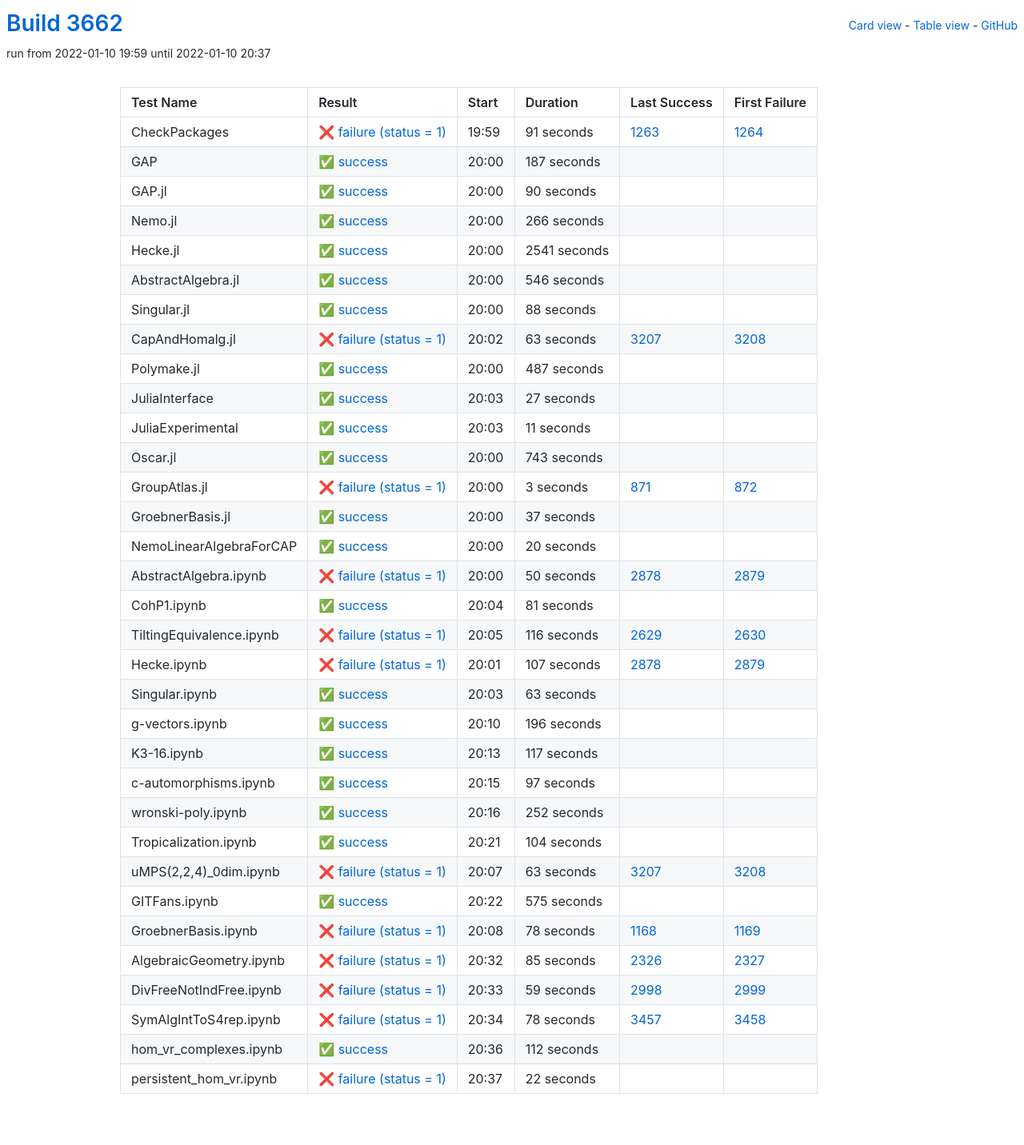
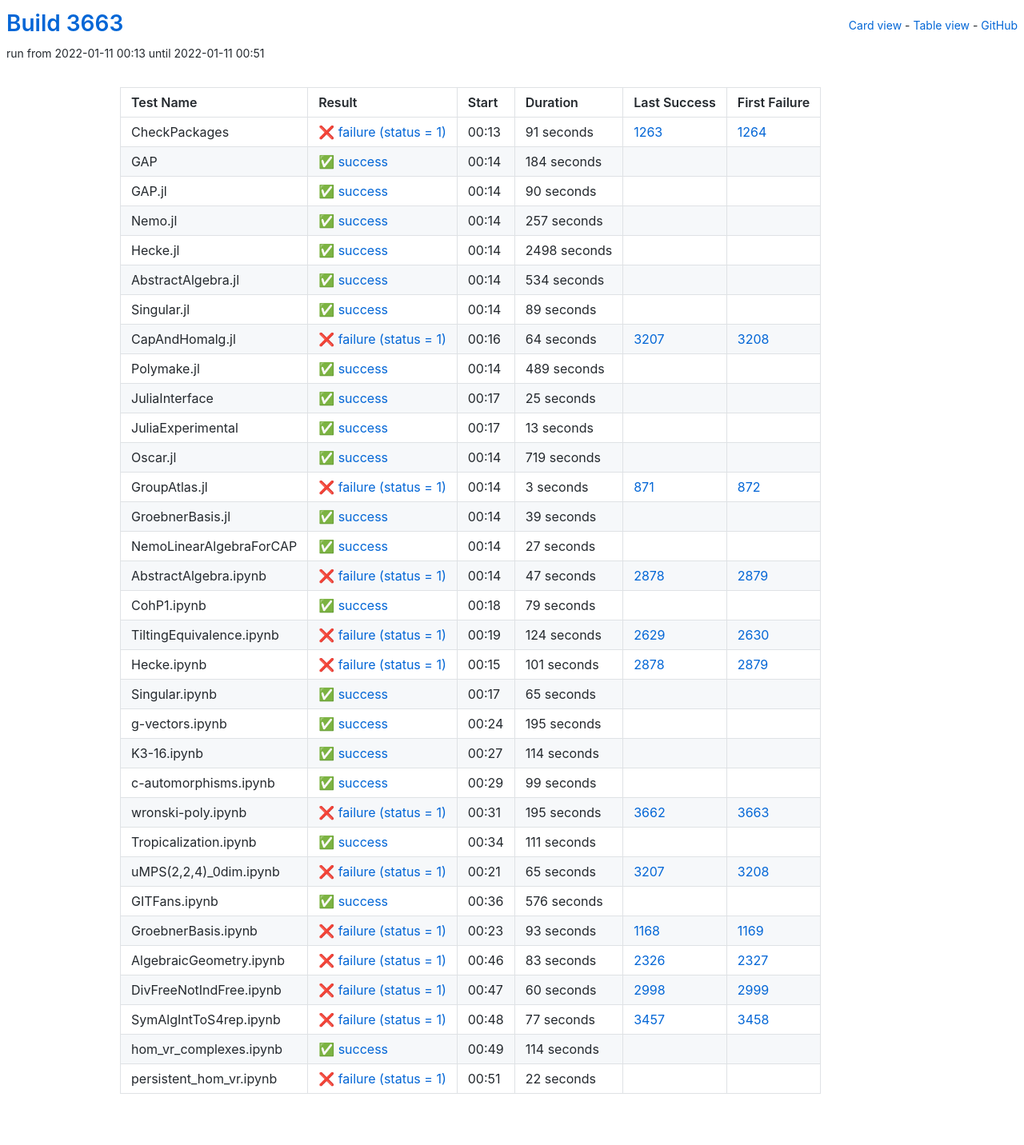
Before and after one commit to oscar-system/oscar-ci-status-stable, a Jekyll site: the page built from table.html, in a window 1280 px wide. Shown: the whole page at 80% size. Built offline with Jekyll 4.4.1, drawn with Linux system fonts in a browser that asks for light colours.

Commit message:
Build #3663

```diff
--- a/_data/ci.yml
+++ b/_data/ci.yml
@@ -1,6 +1,6 @@
 ---
-build: 3662
-build_url: https://oscarci.mathematik.uni-kl.de/job/oscar-stable/3662/
+build: 3663
+build_url: https://oscarci.mathematik.uni-kl.de/job/oscar-stable/3663/
 job: oscar-stable
 organization: oscar-system
 repo: oscar-ci-status-stable
@@ -8,8 +8,8 @@ repourl: https://github.com/oscar-system/oscar-ci-status-stable
 tests:
 - name: CheckPackages
   id: checkpackages
-  log: https://oscarci.mathematik.uni-kl.de/job/oscar-stable/3662/artifact/logs/build-3662/CheckPackages.log
-  start: 2022-01-10 19:59
+  log: https://oscarci.mathematik.uni-kl.de/job/oscar-stable/3663/artifact/logs/build-3663/CheckPackages.log
+  start: 2022-01-11 00:13
   success: false
   exitcode: 1
   status: failure
@@ -20,20 +20,20 @@ tests:
   first_failure_url: https://oscarci.mathematik.uni-kl.de/job/oscar-stable/1264/
 - name: GAP
   id: gap
-  log: https://oscarci.mathematik.uni-kl.de/job/oscar-stable/3662/artifact/logs/build-3662/GAP.log
-  start: 2022-01-10 20:00
+  log: https://oscarci.mathematik.uni-kl.de/job/oscar-stable/3663/artifact/logs/build-3663/GAP.log
+  start: 2022-01-11 00:14
   success: true
   exitcode: 0
   status: success
-  duration: 187
+  duration: 184
   last_success: false
   last_success_url:
   first_failure: false
   first_failure_url:
 - name: GAP.jl
   id: gap-jl
-  log: https://oscarci.mathematik.uni-kl.de/job/oscar-stable/3662/artifact/logs/build-3662/GAP.jl.log
-  start: 2022-01-10 20:00
+  log: https://oscarci.mathematik.uni-kl.de/job/oscar-stable/3663/artifact/logs/build-3663/GAP.jl.log
+  start: 2022-01-11 00:14
   success: true
   exitcode: 0
   status: success
@@ -44,116 +44,116 @@ tests:
   first_failure_url:
 - name: Nemo.jl
   id: nemo-jl
-  log: https://oscarci.mathematik.uni-kl.de/job/oscar-stable/3662/artifact/logs/build-3662/Nemo.jl.log
-  start: 2022-01-10 20:00
+  log: https://oscarci.mathematik.uni-kl.de/job/oscar-stable/3663/artifact/logs/build-3663/Nemo.jl.log
+  start: 2022-01-11 00:14
   success: true
   exitcode: 0
   status: success
-  duration: 266
+  duration: 257
   last_success: false
   last_success_url:
   first_failure: false
   first_failure_url:
 - name: Hecke.jl
   id: hecke-jl
-  log: https://oscarci.mathematik.uni-kl.de/job/oscar-stable/3662/artifact/logs/build-3662/Hecke.jl.log
-  start: 2022-01-10 20:00
+  log: https://oscarci.mathematik.uni-kl.de/job/oscar-stable/3663/artifact/logs/build-3663/Hecke.jl.log
+  start: 2022-01-11 00:14
   success: true
   exitcode: 0
   status: success
-  duration: 2541
+  duration: 2498
   last_success: false
   last_success_url:
   first_failure: false
   first_failure_url:
 - name: AbstractAlgebra.jl
   id: abstractalgebra-jl
-  log: https://oscarci.mathematik.uni-kl.de/job/oscar-stable/3662/artifact/logs/build-3662/AbstractAlgebra.jl.log
-  start: 2022-01-10 20:00
+  log: https://oscarci.mathematik.uni-kl.de/job/oscar-stable/3663/artifact/logs/build-3663/AbstractAlgebra.jl.log
+  start: 2022-01-11 00:14
   success: true
   exitcode: 0
   status: success
-  duration: 546
+  duration: 534
   last_success: false
   last_success_url:
   first_failure: false
   first_failure_url:
 - name: Singular.jl
   id: singular-jl
-  log: https://oscarci.mathematik.uni-kl.de/job/oscar-stable/3662/artifact/logs/build-3662/Singular.jl.log
-  start: 2022-01-10 20:00
+  log: https://oscarci.mathematik.uni-kl.de/job/oscar-stable/3663/artifact/logs/build-3663/Singular.jl.log
+  start: 2022-01-11 00:14
   success: true
   exitcode: 0
   status: success
-  duration: 88
+  duration: 89
   last_success: false
   last_success_url:
   first_failure: false
   first_failure_url:
 - name: CapAndHomalg.jl
   id: capandhomalg-jl
-  log: https://oscarci.mathematik.uni-kl.de/job/oscar-stable/3662/artifact/logs/build-3662/CapAndHomalg.jl.log
-  start: 2022-01-10 20:02
+  log: https://oscarci.mathematik.uni-kl.de/job/oscar-stable/3663/artifact/logs/build-3663/CapAndHomalg.jl.log
+  start: 2022-01-11 00:16
   success: false
   exitcode: 1
   status: failure
-  duration: 63
+  duration: 64
   last_success: 3207
   last_success_url: https://oscarci.mathematik.uni-kl.de/job/oscar-stable/3207/
   first_failure: 3208
   first_failure_url: https://oscarci.mathematik.uni-kl.de/job/oscar-stable/3208/
 - name: Polymake.jl
   id: polymake-jl
-  log: https://oscarci.mathematik.uni-kl.de/job/oscar-stable/3662/artifact/logs/build-3662/Polymake.jl.log
-  start: 2022-01-10 20:00
+  log: https://oscarci.mathematik.uni-kl.de/job/oscar-stable/3663/artifact/logs/build-3663/Polymake.jl.log
+  start: 2022-01-11 00:14
   success: true
   exitcode: 0
   status: success
-  duration: 487
+  duration: 489
   last_success: false
   last_success_url:
   first_failure: false
   first_failure_url:
 - name: JuliaInterface
   id: juliainterface
-  log: https://oscarci.mathematik.uni-kl.de/job/oscar-stable/3662/artifact/logs/build-3662/JuliaInterface.log
-  start: 2022-01-10 20:03
+  log: https://oscarci.mathematik.uni-kl.de/job/oscar-stable/3663/artifact/logs/build-3663/JuliaInterface.log
+  start: 2022-01-11 00:17
   success: true
   exitcode: 0
   status: success
-  duration: 27
+  duration: 25
   last_success: false
   last_success_url:
   first_failure: false
   first_failure_url:
 - name: JuliaExperimental
   id: juliaexperimental
-  log: https://oscarci.mathematik.uni-kl.de/job/oscar-stable/3662/artifact/logs/build-3662/JuliaExperimental.log
-  start: 2022-01-10 20:03
+  log: https://oscarci.mathematik.uni-kl.de/job/oscar-stable/3663/artifact/logs/build-3663/JuliaExperimental.log
+  start: 2022-01-11 00:17
   success: true
   exitcode: 0
   status: success
-  duration: 11
+  duration: 13
   last_success: false
   last_success_url:
   first_failure: false
   first_failure_url:
 - name: Oscar.jl
   id: oscar-jl
-  log: https://oscarci.mathematik.uni-kl.de/job/oscar-stable/3662/artifact/logs/build-3662/Oscar.jl.log
-  start: 2022-01-10 20:00
+  log: https://oscarci.mathematik.uni-kl.de/job/oscar-stable/3663/artifact/logs/build-3663/Oscar.jl.log
+  start: 2022-01-11 00:14
   success: true
   exitcode: 0
   status: success
-  duration: 743
+  duration: 719
   last_success: false
   last_success_url:
   first_failure: false
   first_failure_url:
 - name: GroupAtlas.jl
   id: groupatlas-jl
-  log: https://oscarci.mathematik.uni-kl.de/job/oscar-stable/3662/artifact/logs/build-3662/GroupAtlas.jl.log
-  start: 2022-01-10 20:00
+  log: https://oscarci.mathematik.uni-kl.de/job/oscar-stable/3663/artifact/logs/build-3663/GroupAtlas.jl.log
+  start: 2022-01-11 00:14
   success: false
   exitcode: 1
   status: failure
@@ -164,236 +164,236 @@ tests:
   first_failure_url: https://oscarci.mathematik.uni-kl.de/job/oscar-stable/872/
 - name: GroebnerBasis.jl
   id: groebnerbasis-jl
-  log: https://oscarci.mathematik.uni-kl.de/job/oscar-stable/3662/artifact/logs/build-3662/GroebnerBasis.jl.log
-  start: 2022-01-10 20:00
+  log: https://oscarci.mathematik.uni-kl.de/job/oscar-stable/3663/artifact/logs/build-3663/GroebnerBasis.jl.log
+  start: 2022-01-11 00:14
   success: true
   exitcode: 0
   status: success
-  duration: 37
+  duration: 39
   last_success: false
   last_success_url:
   first_failure: false
   first_failure_url:
 - name: NemoLinearAlgebraForCAP
   id: nemolinearalgebraforcap
-  log: https://oscarci.mathematik.uni-kl.de/job/oscar-stable/3662/artifact/logs/build-3662/NemoLinearAlgebraForCAP.log
-  start: 2022-01-10 20:00
+  log: https://oscarci.mathematik.uni-kl.de/job/oscar-stable/3663/artifact/logs/build-3663/NemoLinearAlgebraForCAP.log
+  start: 2022-01-11 00:14
   success: true
   exitcode: 0
   status: success
-  duration: 20
+  duration: 27
   last_success: false
   last_success_url:
   first_failure: false
   first_failure_url:
 - name: AbstractAlgebra.ipynb
   id: abstractalgebra-ipynb
-  log: https://oscarci.mathematik.uni-kl.de/job/oscar-stable/3662/artifact/logs/build-3662/AbstractAlgebra.ipynb.log
-  start: 2022-01-10 20:00
+  log: https://oscarci.mathematik.uni-kl.de/job/oscar-stable/3663/artifact/logs/build-3663/AbstractAlgebra.ipynb.log
+  start: 2022-01-11 00:14
   success: false
   exitcode: 1
   status: failure
-  duration: 50
+  duration: 47
   last_success: 2878
   last_success_url: https://oscarci.mathematik.uni-kl.de/job/oscar-stable/2878/
   first_failure: 2879
   first_failure_url: https://oscarci.mathematik.uni-kl.de/job/oscar-stable/2879/
 - name: CohP1.ipynb
   id: cohp1-ipynb
-  log: https://oscarci.mathematik.uni-kl.de/job/oscar-stable/3662/artifact/logs/build-3662/CohP1.ipynb.log
-  start: 2022-01-10 20:04
+  log: https://oscarci.mathematik.uni-kl.de/job/oscar-stable/3663/artifact/logs/build-3663/CohP1.ipynb.log
+  start: 2022-01-11 00:18
   success: true
   exitcode: 0
   status: success
-  duration: 81
+  duration: 79
   last_success: false
   last_success_url:
   first_failure: false
   first_failure_url:
 - name: TiltingEquivalence.ipynb
   id: tiltingequivalence-ipynb
-  log: https://oscarci.mathematik.uni-kl.de/job/oscar-stable/3662/artifact/logs/build-3662/TiltingEquivalence.ipynb.log
-  start: 2022-01-10 20:05
+  log: https://oscarci.mathematik.uni-kl.de/job/oscar-stable/3663/artifact/logs/build-3663/TiltingEquivalence.ipynb.log
+  start: 2022-01-11 00:19
   success: false
   exitcode: 1
   status: failure
-  duration: 116
+  duration: 124
   last_success: 2629
   last_success_url: https://oscarci.mathematik.uni-kl.de/job/oscar-stable/2629/
   first_failure: 2630
   first_failure_url: https://oscarci.mathematik.uni-kl.de/job/oscar-stable/2630/
 - name: Hecke.ipynb
   id: hecke-ipynb
-  log: https://oscarci.mathematik.uni-kl.de/job/oscar-stable/3662/artifact/logs/build-3662/Hecke.ipynb.log
-  start: 2022-01-10 20:01
+  log: https://oscarci.mathematik.uni-kl.de/job/oscar-stable/3663/artifact/logs/build-3663/Hecke.ipynb.log
+  start: 2022-01-11 00:15
   success: false
   exitcode: 1
   status: failure
-  duration: 107
+  duration: 101
   last_success: 2878
   last_success_url: https://oscarci.mathematik.uni-kl.de/job/oscar-stable/2878/
   first_failure: 2879
   first_failure_url: https://oscarci.mathematik.uni-kl.de/job/oscar-stable/2879/
 - name: Singular.ipynb
   id: singular-ipynb
-  log: https://oscarci.mathematik.uni-kl.de/job/oscar-stable/3662/artifact/logs/build-3662/Singular.ipynb.log
-  start: 2022-01-10 20:03
+  log: https://oscarci.mathematik.uni-kl.de/job/oscar-stable/3663/artifact/logs/build-3663/Singular.ipynb.log
+  start: 2022-01-11 00:17
   success: true
   exitcode: 0
   status: success
-  duration: 63
+  duration: 65
   last_success: false
   last_success_url:
   first_failure: false
   first_failure_url:
 - name: g-vectors.ipynb
   id: g-vectors-ipynb
-  log: https://oscarci.mathematik.uni-kl.de/job/oscar-stable/3662/artifact/logs/build-3662/g-vectors.ipynb.log
-  start: 2022-01-10 20:10
+  log: https://oscarci.mathematik.uni-kl.de/job/oscar-stable/3663/artifact/logs/build-3663/g-vectors.ipynb.log
+  start: 2022-01-11 00:24
   success: true
   exitcode: 0
   status: success
-  duration: 196
+  duration: 195
   last_success: false
   last_success_url:
   first_failure: false
   first_failure_url:
 - name: K3-16.ipynb
   id: k3-16-ipynb
-  log: https://oscarci.mathematik.uni-kl.de/job/oscar-stable/3662/artifact/logs/build-3662/K3-16.ipynb.log
-  start: 2022-01-10 20:13
+  log: https://oscarci.mathematik.uni-kl.de/job/oscar-stable/3663/artifact/logs/build-3663/K3-16.ipynb.log
+  start: 2022-01-11 00:27
   success: true
   exitcode: 0
   status: success
-  duration: 117
+  duration: 114
   last_success: false
   last_success_url:
   first_failure: false
   first_failure_url:
 - name: c-automorphisms.ipynb
   id: c-automorphisms-ipynb
-  log: https://oscarci.mathematik.uni-kl.de/job/oscar-stable/3662/artifact/logs/build-3662/c-automorphisms.ipynb.log
-  start: 2022-01-10 20:15
+  log: https://oscarci.mathematik.uni-kl.de/job/oscar-stable/3663/artifact/logs/build-3663/c-automorphisms.ipynb.log
+  start: 2022-01-11 00:29
   success: true
   exitcode: 0
   status: success
-  duration: 97
+  duration: 99
   last_success: false
   last_success_url:
   first_failure: false
   first_failure_url:
 - name: wronski-poly.ipynb
   id: wronski-poly-ipynb
-  log: https://oscarci.mathematik.uni-kl.de/job/oscar-stable/3662/artifact/logs/build-3662/wronski-poly.ipynb.log
-  start: 2022-01-10 20:16
+  log: https://oscarci.mathematik.uni-kl.de/job/oscar-stable/3663/artifact/logs/build-3663/wronski-poly.ipynb.log
+  start: 2022-01-11 00:31
+  success: false
+  exitcode: 1
+  status: failure
+  duration: 195
+  last_success: 3662
+  last_success_url: https://oscarci.mathematik.uni-kl.de/job/oscar-stable/3662/
+  first_failure: 3663
+  first_failure_url: https://oscarci.mathematik.uni-kl.de/job/oscar-stable/3663/
+- name: Tropicalization.ipynb
+  id: tropicalization-ipynb
+  log: https://oscarci.mathematik.uni-kl.de/job/oscar-stable/3663/artifact/logs/build-3663/Tropicalization.ipynb.log
+  start: 2022-01-11 00:34
   success: true
   exitcode: 0
   status: success
-  duration: 252
-  last_success: false
-  last_success_url:
-  first_failure: false
-  first_failure_url:
-- name: Tropicalization.ipynb
-  id: tropicalization-ipynb
-  log: https://oscarci.mathematik.uni-kl.de/job/oscar-stable/3662/artifact/logs/build-3662/Tropicalization.ipynb.log
-  start: 2022-01-10 20:21
-  success: true
-  exitcode: 0
-  status: success
-  duration: 104
+  duration: 111
   last_success: false
   last_success_url:
   first_failure: false
   first_failure_url:
 - name: uMPS(2,2,4)_0dim.ipynb
   id: umps-2-2-4-0dim-ipynb
-  log: https://oscarci.mathematik.uni-kl.de/job/oscar-stable/3662/artifact/logs/build-3662/uMPS-2-2-4-_0dim.ipynb.log
-  start: 2022-01-10 20:07
+  log: https://oscarci.mathematik.uni-kl.de/job/oscar-stable/3663/artifact/logs/build-3663/uMPS-2-2-4-_0dim.ipynb.log
+  start: 2022-01-11 00:21
   success: false
   exitcode: 1
   status: failure
-  duration: 63
+  duration: 65
   last_success: 3207
   last_success_url: https://oscarci.mathematik.uni-kl.de/job/oscar-stable/3207/
   first_failure: 3208
   first_failure_url: https://oscarci.mathematik.uni-kl.de/job/oscar-stable/3208/
 - name: GITFans.ipynb
   id: gitfans-ipynb
-  log: https://oscarci.mathematik.uni-kl.de/job/oscar-stable/3662/artifact/logs/build-3662/GITFans.ipynb.log
-  start: 2022-01-10 20:22
+  log: https://oscarci.mathematik.uni-kl.de/job/oscar-stable/3663/artifact/logs/build-3663/GITFans.ipynb.log
+  start: 2022-01-11 00:36
   success: true
   exitcode: 0
   status: success
-  duration: 575
+  duration: 576
   last_success: false
   last_success_url:
   first_failure: false
   first_failure_url:
 - name: GroebnerBasis.ipynb
   id: groebnerbasis-ipynb
-  log: https://oscarci.mathematik.uni-kl.de/job/oscar-stable/3662/artifact/logs/build-3662/GroebnerBasis.ipynb.log
-  start: 2022-01-10 20:08
+  log: https://oscarci.mathematik.uni-kl.de/job/oscar-stable/3663/artifact/logs/build-3663/GroebnerBasis.ipynb.log
+  start: 2022-01-11 00:23
   success: false
   exitcode: 1
   status: failure
-  duration: 78
+  duration: 93
   last_success: 1168
   last_success_url: https://oscarci.mathematik.uni-kl.de/job/oscar-stable/1168/
   first_failure: 1169
   first_failure_url: https://oscarci.mathematik.uni-kl.de/job/oscar-stable/1169/
 - name: AlgebraicGeometry.ipynb
   id: algebraicgeometry-ipynb
-  log: https://oscarci.mathematik.uni-kl.de/job/oscar-stable/3662/artifact/logs/build-3662/AlgebraicGeometry.ipynb.log
-  start: 2022-01-10 20:32
+  log: https://oscarci.mathematik.uni-kl.de/job/oscar-stable/3663/artifact/logs/build-3663/AlgebraicGeometry.ipynb.log
+  start: 2022-01-11 00:46
   success: false
   exitcode: 1
   status: failure
-  duration: 85
+  duration: 83
   last_success: 2326
   last_success_url: https://oscarci.mathematik.uni-kl.de/job/oscar-stable/2326/
   first_failure: 2327
   first_failure_url: https://oscarci.mathematik.uni-kl.de/job/oscar-stable/2327/
 - name: DivFreeNotIndFree.ipynb
   id: divfreenotindfree-ipynb
-  log: https://oscarci.mathematik.uni-kl.de/job/oscar-stable/3662/artifact/logs/build-3662/DivFreeNotIndFree.ipynb.log
-  start: 2022-01-10 20:33
+  log: https://oscarci.mathematik.uni-kl.de/job/oscar-stable/3663/artifact/logs/build-3663/DivFreeNotIndFree.ipynb.log
+  start: 2022-01-11 00:47
   success: false
   exitcode: 1
   status: failure
-  duration: 59
+  duration: 60
   last_success: 2998
   last_success_url: https://oscarci.mathematik.uni-kl.de/job/oscar-stable/2998/
   first_failure: 2999
   first_failure_url: https://oscarci.mathematik.uni-kl.de/job/oscar-stable/2999/
 - name: SymAlgIntToS4rep.ipynb
   id: symalginttos4rep-ipynb
-  log: https://oscarci.mathematik.uni-kl.de/job/oscar-stable/3662/artifact/logs/build-3662/SymAlgIntToS4rep.ipynb.log
-  start: 2022-01-10 20:34
+  log: https://oscarci.mathematik.uni-kl.de/job/oscar-stable/3663/artifact/logs/build-3663/SymAlgIntToS4rep.ipynb.log
+  start: 2022-01-11 00:48
   success: false
   exitcode: 1
   status: failure
-  duration: 78
+  duration: 77
   last_success: 3457
   last_success_url: https://oscarci.mathematik.uni-kl.de/job/oscar-stable/3457/
   first_failure: 3458
   first_failure_url: https://oscarci.mathematik.uni-kl.de/job/oscar-stable/3458/
 - name: hom_vr_complexes.ipynb
   id: hom-vr-complexes-ipynb
-  log: https://oscarci.mathematik.uni-kl.de/job/oscar-stable/3662/artifact/logs/build-3662/hom_vr_complexes.ipynb.log
-  start: 2022-01-10 20:36
+  log: https://oscarci.mathematik.uni-kl.de/job/oscar-stable/3663/artifact/logs/build-3663/hom_vr_complexes.ipynb.log
+  start: 2022-01-11 00:49
   success: true
   exitcode: 0
   status: success
-  duration: 112
+  duration: 114
   last_success: false
   last_success_url:
   first_failure: false
   first_failure_url:
 - name: persistent_hom_vr.ipynb
   id: persistent-hom-vr-ipynb
-  log: https://oscarci.mathematik.uni-kl.de/job/oscar-stable/3662/artifact/logs/build-3662/persistent_hom_vr.ipynb.log
-  start: 2022-01-10 20:37
+  log: https://oscarci.mathematik.uni-kl.de/job/oscar-stable/3663/artifact/logs/build-3663/persistent_hom_vr.ipynb.log
+  start: 2022-01-11 00:51
   success: false
   exitcode: 1
   status: failure
```
Also changed, not shown: README.md.
